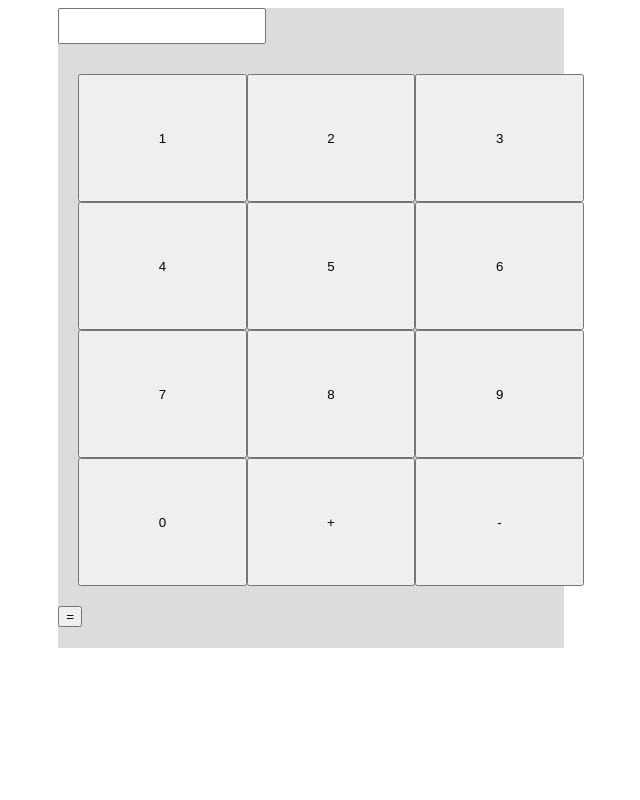
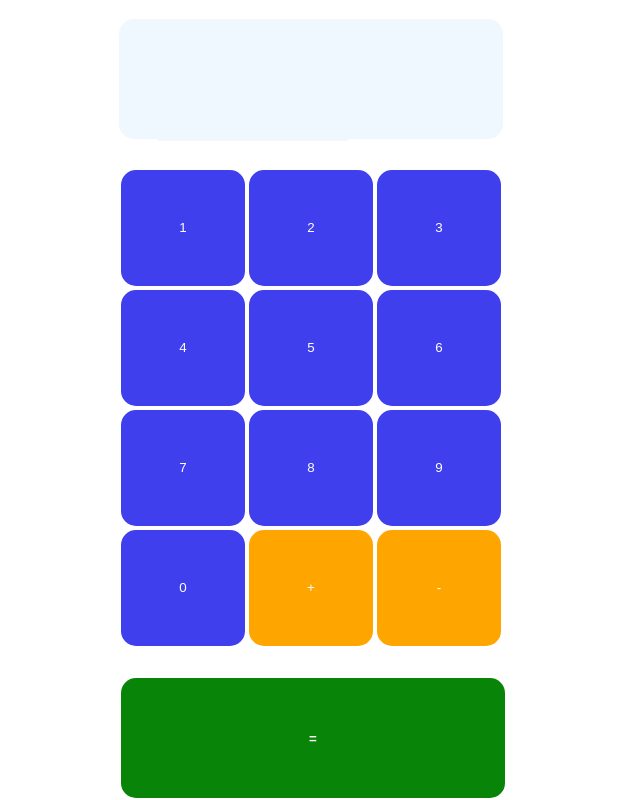
Before and after one commit to HadeelAlwadia/calculator, a React (Vite) app: page / in a window 1280 px wide. Shown: the whole page, without its empty margins (329-969 px from the left). Built offline with nearby package versions, Linux system fonts and the light colour scheme.

Commit message:
update on calcolator app

```diff
--- a/src/App.css
+++ b/src/App.css
@@ -1,17 +1,14 @@
+
+body{
+
+  margin: 0;
+}
 
 
-
-main{
-  width: 40%;
-  margin: auto;
-  height: 80vh;
-  background-color: gainsboro;
-}
-
-.btns-graid{
-  height: 80%;
-  width: 100%;
-  display: grid;
-  grid-template-columns: auto auto auto;
-  padding: 20px;
-}
+ button{
+  color: white;
+  margin: 2px ;
+  cursor: pointer;
+  border: none;
+  border-radius: 15px;
+ }
--- a/src/App.tsx
+++ b/src/App.tsx
@@ -4,9 +4,9 @@ import Calculator from './Components/calcolator';
 
 const App: React.FC = () => {
   return (
-    <div className="App">
-      <Calculator />
-    </div>
+    <>
+      <Calculator  />
+    </>
   );
 }
 
--- a/src/Components/calcolator.tsx
+++ /dev/null
@@ -1,58 +0,0 @@
-import React, { ReactElement, useState } from "react";
-
-
-const drawElements = (elements: string[], handleClick: any): ReactElement =>
-  <section className="btns-graid"  style={{ marginTop: "10px" }}>
-    {elements.
-      map((elemant: string) => <button onClick={() => handleClick(elemant)}>
-        {elemant}
-      </button>)}
-  </section>
-
-
-
-
-const Calculator: React.FC = () => {
-  const [input, setInput] = useState<string>("");
-
-  const handleClear = () => {
-    setInput("");
-  };
-
-  const handleClick = (value: string) => {
-    setInput((prevInput) => prevInput + value);
-  };
-
-  const handleCalculate = () => {
-    try {
-      setInput(eval(input).toString());  // Simple calculation using eval
-    } catch (error) {
-      setInput("Error");
-    }
-  };
-
-  return (
-    <main>
-      <div >
-        <input
-          type="text"
-          value={input}
-          style={{
-            width: "200px",
-            height: "30px",
-            textAlign: "right",
-            fontSize: "20px",
-          }}
-        />
-      </div>
-      {drawElements(['1', '2', '3','4', '5', '6','7', '8', '9','0', '+', '-'],handleClick   )}
-
-
-
-
-      <button  onClick={handleCalculate}>=</button>
-    </main>
-  );
-};
-
-export default Calculator;
--- /dev/null
+++ b/src/Components/calcolator/calcolator.css
@@ -0,0 +1,62 @@
+
+
+main{
+  margin: auto;
+    width: 30%;
+    height: 100vh;
+    display: flex;
+  flex-direction: column;
+    justify-content: space-between;
+  }
+  .cacl-contineer{
+    box-sizing: border-box;
+    padding-left: 12px;
+    background-color: aliceblue;
+    border-radius:15px ;
+    display: flex;
+    height: 15%;
+    margin-top: 5%;
+    justify-content: space-around;
+  }
+  .equal-value{
+    background-color: aliceblue;
+   padding-top: 40px;
+    text-align: center;
+    width: 20%;
+  }
+
+.btns-grid{
+    height: 60%;
+    width: 100%;
+    display: grid;
+    grid-template-columns: auto auto auto;  }
+  .btns-grid >button{
+    background-color: rgb(63, 63, 238);
+
+  }
+
+  button.operations-btn{
+    background-color: orange;
+  }
+
+  .equal-operation{
+    font-weight: bolder;
+    width: 100%;
+    height: 15%;
+    display: block;
+    background-color: rgb(8, 133, 8);
+  }
+
+
+  .entered-values{
+    background-color: aliceblue;
+
+    border: none;
+
+    font-weight:3000px;
+    border: none;
+    display: block;
+    width: 50%;
+    height: 100%;
+    font-size:large;
+  }
--- /dev/null
+++ b/src/Components/calcolator/index.tsx
@@ -0,0 +1,50 @@
+import React, { ReactElement, useState } from "react";
+import './calcolator.css'
+
+const drawElements = (elements: string[], handleClick: any): ReactElement =>
+  <section className="btns-grid">
+    {elements.
+      map((element: string) => <button onClick={() => handleClick(element)}
+      className={`${element==='+'||element==='-'?'operations-btn':'numbers'}`}>
+        {element}
+      </button>)}
+  </section>
+
+
+
+const Calculator: React.FC = () => {
+  const [input, setInput] = useState<string>("");
+  const [equalValue, setEqualValue] = useState<string>("");
+
+  const handleClear = () => {
+    setInput("");
+  };
+
+
+  const handleClick = (value: string) => {
+    setInput((prevInput) => prevInput + value);
+  };
+
+  const handleCalculate = () => {
+    try {
+      setEqualValue(eval(input).toString());  // Simple calculation using eval
+        setInput('')
+    } catch (error) {
+      setInput("Error");
+    }
+  };
+
+  return (
+    <main>
+        <section className="cacl-contineer" >
+          <input value={input} className="entered-values"/>
+          <mark className="equal-value" >{equalValue}</mark>
+        </section>
+      {drawElements(['1', '2', '3','4', '5', '6','7', '8', '9','0', '+', '-'],handleClick)}
+      <button className="equal-operation" onClick={handleCalculate}>=</button>
+    </main>
+
+  );
+};
+
+export default Calculator;
```
